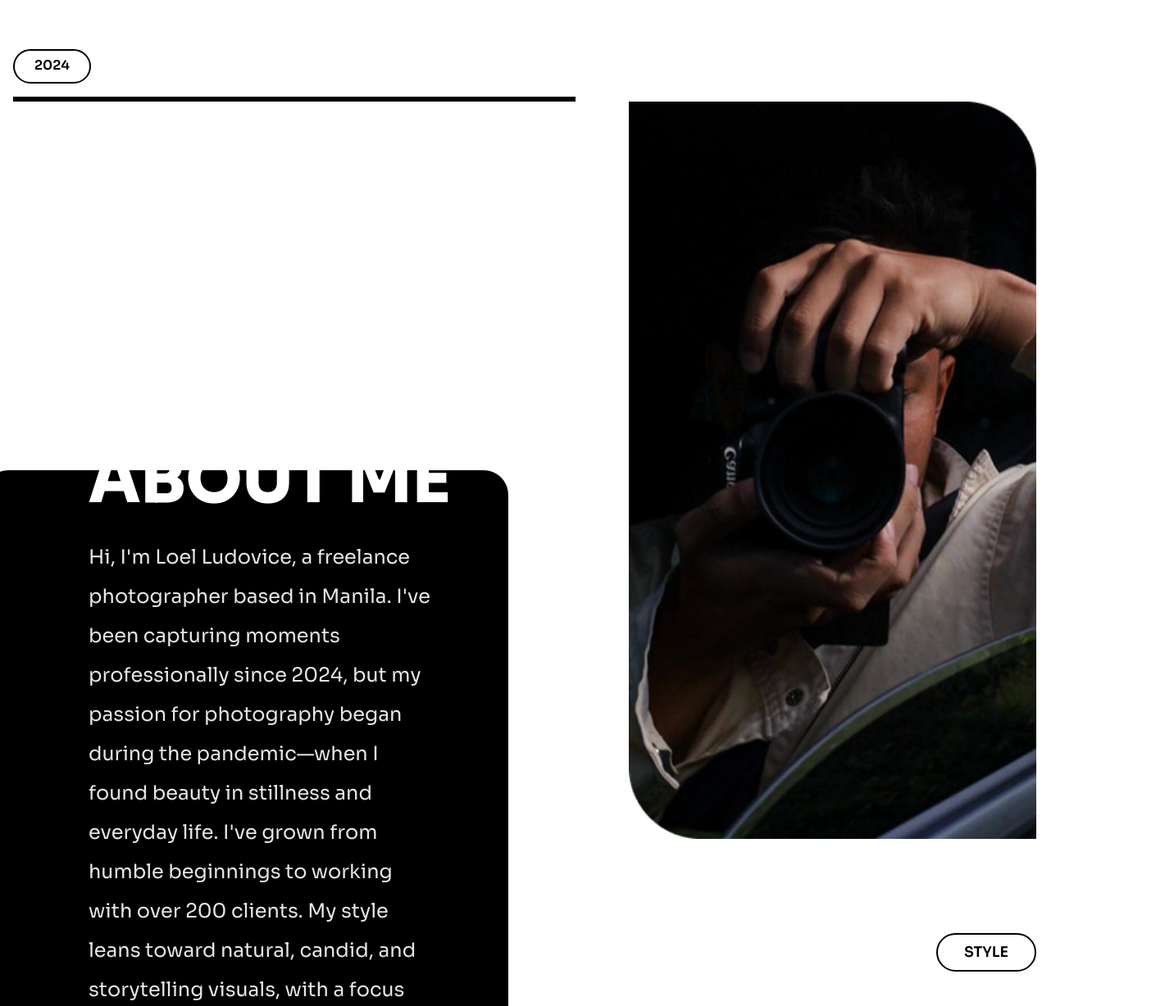
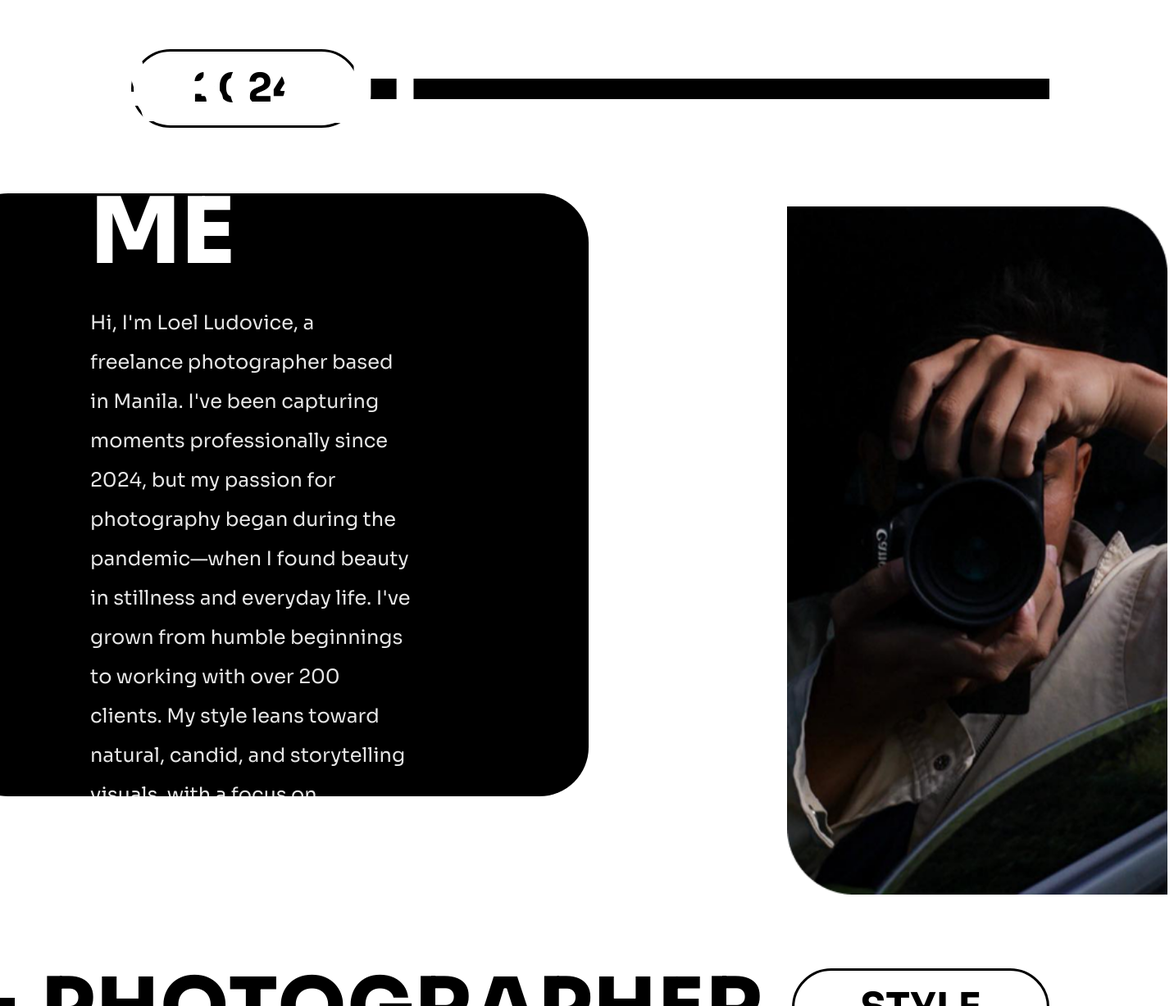
Before and after one commit to Lvly-00/LOELSKIEE-Photography, a React (Vite) app: page / in a window 1280 px wide. Shown: the part 1982-3210 px from the top of the page at 82% size, 1432 px wide, since content can reach past the window. Built offline with nearby package versions, Linux system fonts and the light colour scheme.

Commit message:
Done with About me Section

```diff
--- a/src/components/AboutMeSection.jsx
+++ b/src/components/AboutMeSection.jsx
@@ -11,35 +11,43 @@ const AboutMeSection = () => {
       }}
     >
       {/* ✅ TOP LABEL + LINE */}
-      <Container size="xl" style={{ position: "relative" }}>
-        {/* 2024 Badge */}
+      <div
+        style={{
+          display: "flex",
+          alignItems: "center",
+          justifyContent: "space-between",
+          marginBottom: "5rem",
+        }}
+      >
+        {/* LEFT — Badge */}
         <div
           style={{
-            border: "2px solid #000",
-            padding: "0.4rem 1.5rem",
-            borderRadius: "40px",
-            display: "inline-block",
-            fontWeight: 600,
-            fontSize: "1rem",
+            border: "3px solid #000",
+            padding: "0.5rem 4.5rem",
+            borderRadius: "60px",
+            fontWeight: 700,
+            fontSize: "3rem",
+            whiteSpace: "nowrap",
+            marginLeft: "10rem"
           }}
         >
           2024
         </div>
 
-        {/* Top Black Line */}
+        {/* RIGHT — Line */}
         <div
           style={{
-            height: "6px",
+            height: "25px",
             background: "#000",
-            width: "55%",
-            marginTop: "1rem",
+            width: "70%",
           }}
         ></div>
-      </Container>
+      </div>
+
 
       {/* ✅ MAIN ABOUT ME SECTION */}
       <Container size="xl" style={{ paddingLeft: 0 }}>
-        <Grid align="center" gutter={50}>
+        <Grid >
 
           {/* ✅ LEFT — BLACK ABOUT ME CARD (STICKS TO LEFT) */}
           <Grid.Col
@@ -53,13 +61,13 @@ const AboutMeSection = () => {
               style={{
                 background: "#000",
                 padding: "3rem",
-                paddingLeft: "8rem",
-                borderRadius: "30px",
+                paddingLeft: "10rem",
+                borderRadius: "60px",
                 color: "#fff",
-                width: "50%",
+                width: "60%",
                 position: "absolute",
-                left: "-20px",
-                height: "100%",
+                left: "-50px",
+                height: "92%",
                 display: "flex",
                 flexDirection: "column",
                 justifyContent: "center",
@@ -68,8 +76,7 @@ const AboutMeSection = () => {
               <Text
                 fw={800}
                 style={{
-                  fontSize: "5rem",
-                  marginBottom: ".5rem",
+                  fontSize: "7rem",
                 }}
               >
                 ABOUT ME
@@ -80,7 +87,7 @@ const AboutMeSection = () => {
                   fontSize: "1.5rem",
                   lineHeight: 2,
                   opacity: 0.9,
-                  maxWidth: "90%",
+                  maxWidth: "70%",
                 }}
               >
                 Hi, I'm Loel Ludovice, a freelance photographer based in Manila.
@@ -97,7 +104,8 @@ const AboutMeSection = () => {
 
           {/* ✅ RIGHT — IMAGE */}
           <Grid.Col
-            span={{ base: 12, md: 5 }}
+            span={{ base: 12, md: 4.5 }}
+            offset={9}
             style={{
               display: "flex",
               justifyContent: "flex-end",
@@ -115,50 +123,55 @@ const AboutMeSection = () => {
       </Container>
 
       {/* ✅ BOTTOM LINE + PHOTOGRAPHER + STYLE BUTTON */}
-      <Container size="xl" style={{ marginTop: "4rem" }}>
-        {/* Bottom Black Line */}
-        <div
-          style={{
-            height: "6px",
-            background: "#000",
-            width: "30%",
-            marginBottom: "2rem",
-          }}
-        ></div>
-
+      <div size="xl" style={{ marginTop: "4rem" }}>
+        {/* ✅ Bottom row aligned in one line */}
         <div
           style={{
             display: "flex",
             alignItems: "center",
             justifyContent: "space-between",
-            flexWrap: "wrap",
+            gap: "2rem",
+            flexWrap: "nowrap",
           }}
         >
-          {/* PHOTOGRAPHER TEXT */}
+          {/* LEFT — Line */}
+          <div
+            style={{
+              height: "25px", background: "#000",
+              width: "20%",
+            }}
+          ></div>
+
+          {/* CENTER — PHOTOGRAPHER TEXT */}
           <Text
             fw={900}
             style={{
-              fontSize: "3rem",
+              fontSize: "6rem",
               letterSpacing: "2px",
+              whiteSpace: "nowrap",
             }}
           >
             PHOTOGRAPHER
           </Text>
 
-          {/* STYLE OUTLINE BUTTON */}
+          {/* RIGHT — STYLE OUTLINE BUTTON */}
           <div
             style={{
-              border: "2px solid #000",
-              padding: "0.5rem 2rem",
-              borderRadius: "40px",
-              fontWeight: 600,
-              fontSize: "1.1rem",
+              border: "3px solid #000",
+              padding: "0.5rem 5rem",
+              borderRadius: "60px",
+              fontWeight: 700,
+              fontSize: "3rem",
+              whiteSpace: "nowrap",
             }}
+
+
           >
             STYLE
           </div>
         </div>
-      </Container>
+      </div>
+
     </section>
   );
 };
```
